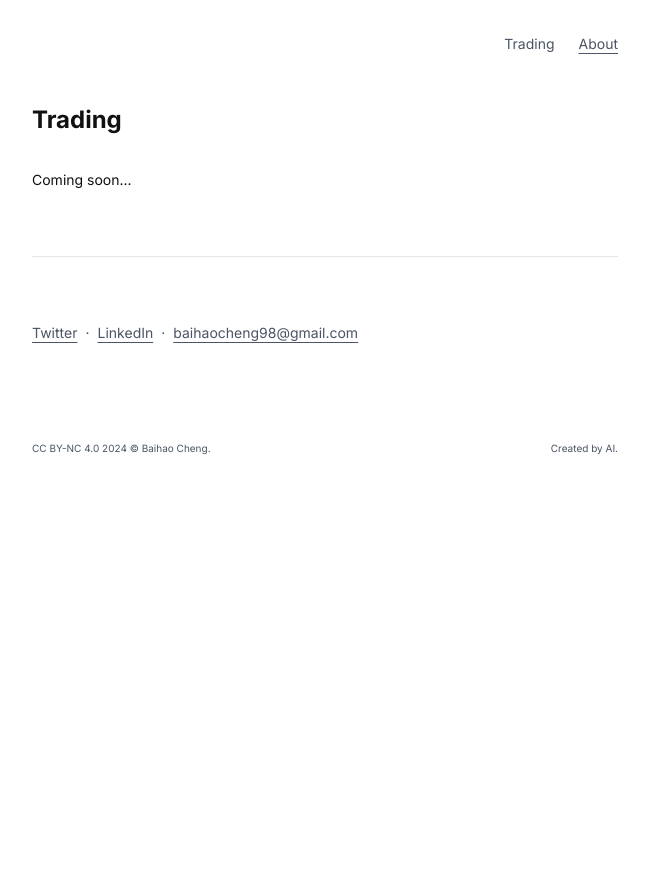
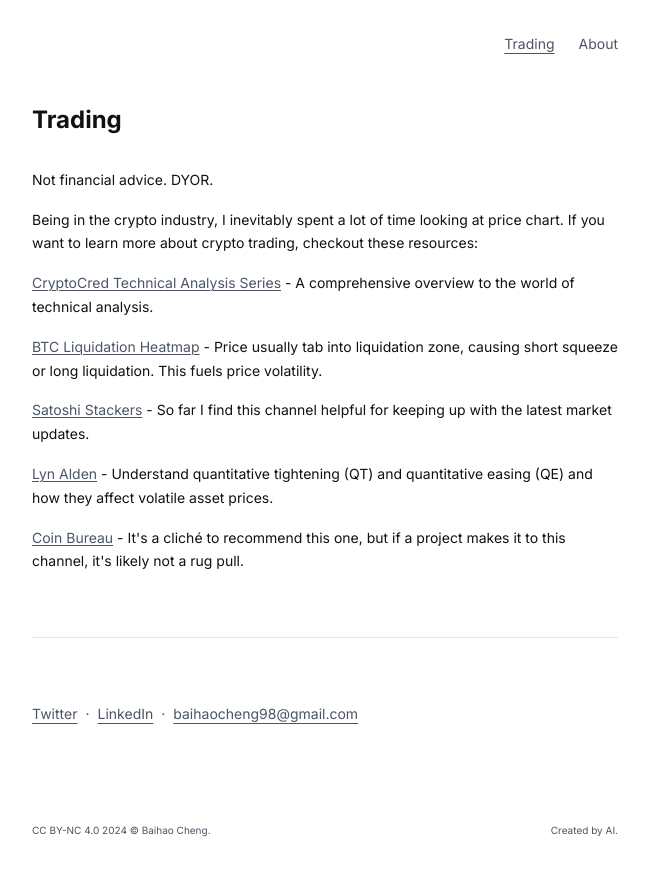
Before and after one commit to cbaihao/baihaocheng, a Next.js app: page /trading in a window 1280 px wide. Shown: the whole page, without its empty margins (315-964 px from the left). Before the commit the page ends 800 px from the top, so only its background shows below. Built offline with nearby package versions, Linux system fonts and the light colour scheme.

Commit message:
fill in the blank

```diff
--- /dev/null
+++ b/app/components/Navigation.tsx
@@ -0,0 +1,35 @@
+"use client";
+
+import Link from "next/link";
+import { usePathname } from "next/navigation";
+
+export default function Navigation() {
+  const pathname = usePathname();
+
+  return (
+    <nav>
+      <ul className="flex justify-end gap-6 mb-12 text-[14px]">
+        <li>
+          <Link
+            href="/trading"
+            className={`text-gray-600 hover:text-black ${
+              pathname === "/trading" ? "underline underline-offset-4" : ""
+            }`}
+          >
+            Trading
+          </Link>
+        </li>
+        <li>
+          <Link
+            href="/"
+            className={`text-gray-600 hover:text-black ${
+              pathname === "/" ? "underline underline-offset-4" : ""
+            }`}
+          >
+            About
+          </Link>
+        </li>
+      </ul>
+    </nav>
+  );
+}
--- a/app/layout.tsx
+++ b/app/layout.tsx
@@ -1,7 +1,7 @@
 import type { Metadata } from "next";
 import { Inter } from "next/font/google";
 import "./globals.css";
-import Link from "next/link";
+import Navigation from "./components/Navigation";
 
 const inter = Inter({ subsets: ["latin"] });
 
@@ -19,26 +19,7 @@
     <html lang="en">
       <body className={`${inter.className} text-[14px]`}>
         <div className="max-w-[650px] mx-auto px-8 py-8">
-          <nav>
-            <ul className="flex justify-end gap-6 mb-12 text-[14px]">
-              <li>
-                <Link
-                  href="/trading"
-                  className="text-gray-600 hover:text-black"
-                >
-                  Trading
-                </Link>
-              </li>
-              <li>
-                <Link
-                  href="/"
-                  className="text-gray-600 hover:text-black underline underline-offset-4"
-                >
-                  About
-                </Link>
-              </li>
-            </ul>
-          </nav>
+          <Navigation />
           {children}
           <footer className="mt-16 pt-16 border-t border-gray-200 text-[14px] text-gray-600">
             <div className="mb-24">
--- a/app/trading/page.tsx
+++ b/app/trading/page.tsx
@@ -4,7 +4,61 @@
       <section>
         <h1 className="text-2xl font-bold mb-8">Trading</h1>
         <div className="space-y-4">
-          <p>Coming soon...</p>
+          <p>Not financial advice. DYOR.</p>
+          <p>
+            Being in the crypto industry, I inevitably spent a lot of time
+            looking at price chart. If you want to learn more about crypto
+            trading, checkout these resources:
+          </p>
+          <p>
+            <a
+              href="https://www.youtube.com/watch?v=q7BVTJol0IA&list=PLvkpxFSTppmnQ7A5DP386zEKU0Tv_fatm"
+              className="text-gray-600 hover:text-black underline"
+            >
+              CryptoCred Technical Analysis Series
+            </a>{" "}
+            - A comprehensive overview to the world of technical analysis.
+          </p>
+          <p>
+            <a
+              href="https://www.coinglass.com/pro/futures/LiquidationHeatMap"
+              className="text-gray-600 hover:text-black underline"
+            >
+              BTC Liquidation Heatmap
+            </a>{" "}
+            - Price usually tab into liquidation zone, causing short squeeze or
+            long liquidation. This fuels price volatility.
+          </p>
+          <p>
+            <a
+              href="https://www.youtube.com/@stackersatoshi"
+              className="text-gray-600 hover:text-black underline"
+            >
+              Satoshi Stackers
+            </a>{" "}
+            - So far I find this channel helpful for keeping up with the latest
+            market updates.
+          </p>
+          <p>
+            <a
+              href="https://www.lynalden.com/money-printing/"
+              className="text-gray-600 hover:text-black underline"
+            >
+              Lyn Alden
+            </a>{" "}
+            - Understand quantitative tightening (QT) and quantitative easing
+            (QE) and how they affect volatile asset prices.
+          </p>
+          <p>
+            <a
+              href="https://www.youtube.com/@CoinBureau"
+              className="text-gray-600 hover:text-black underline"
+            >
+              Coin Bureau
+            </a>{" "}
+            - It&apos;s a cliché to recommend this one, but if a project makes
+            it to this channel, it&apos;s likely not a rug pull.
+          </p>
         </div>
       </section>
     </main>
```
